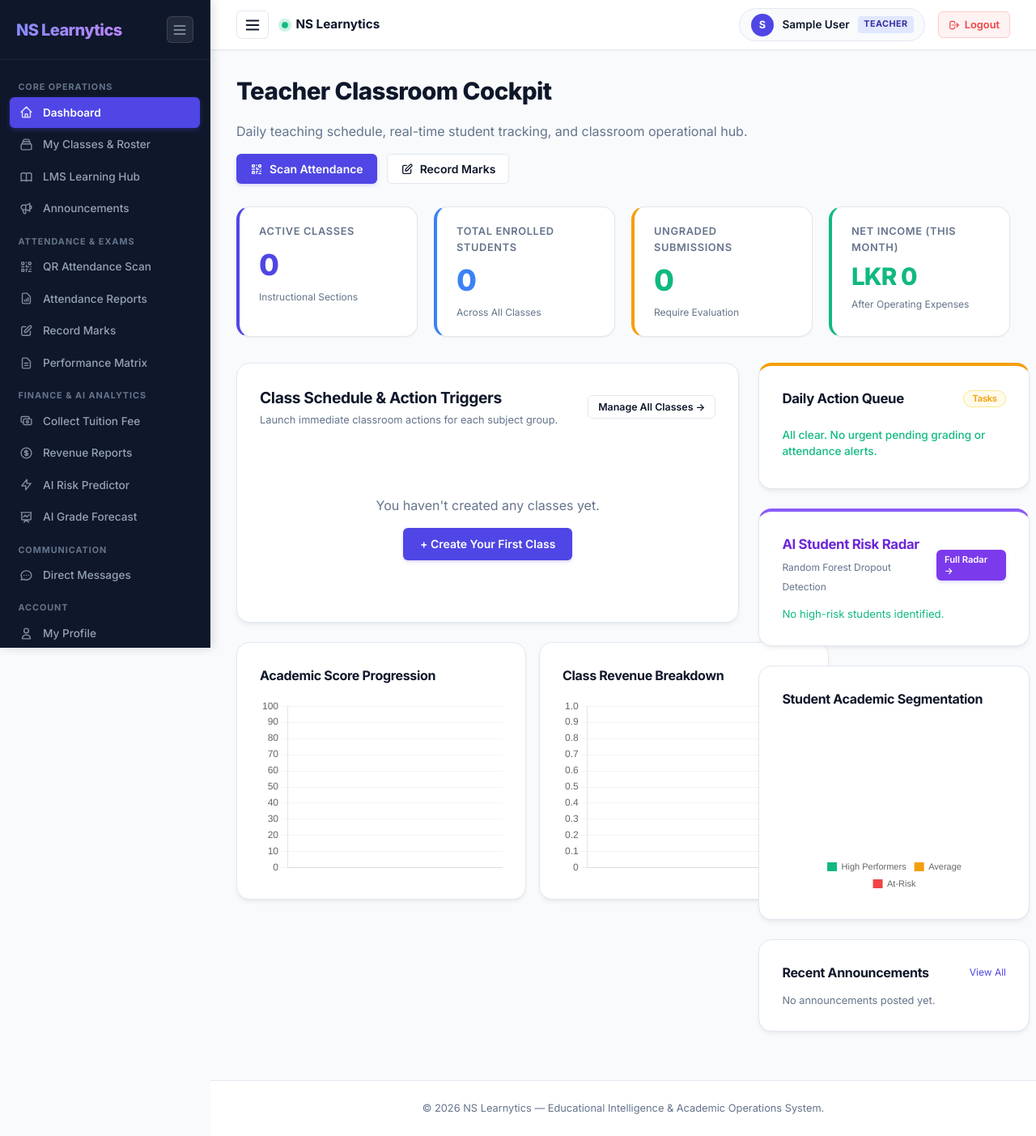
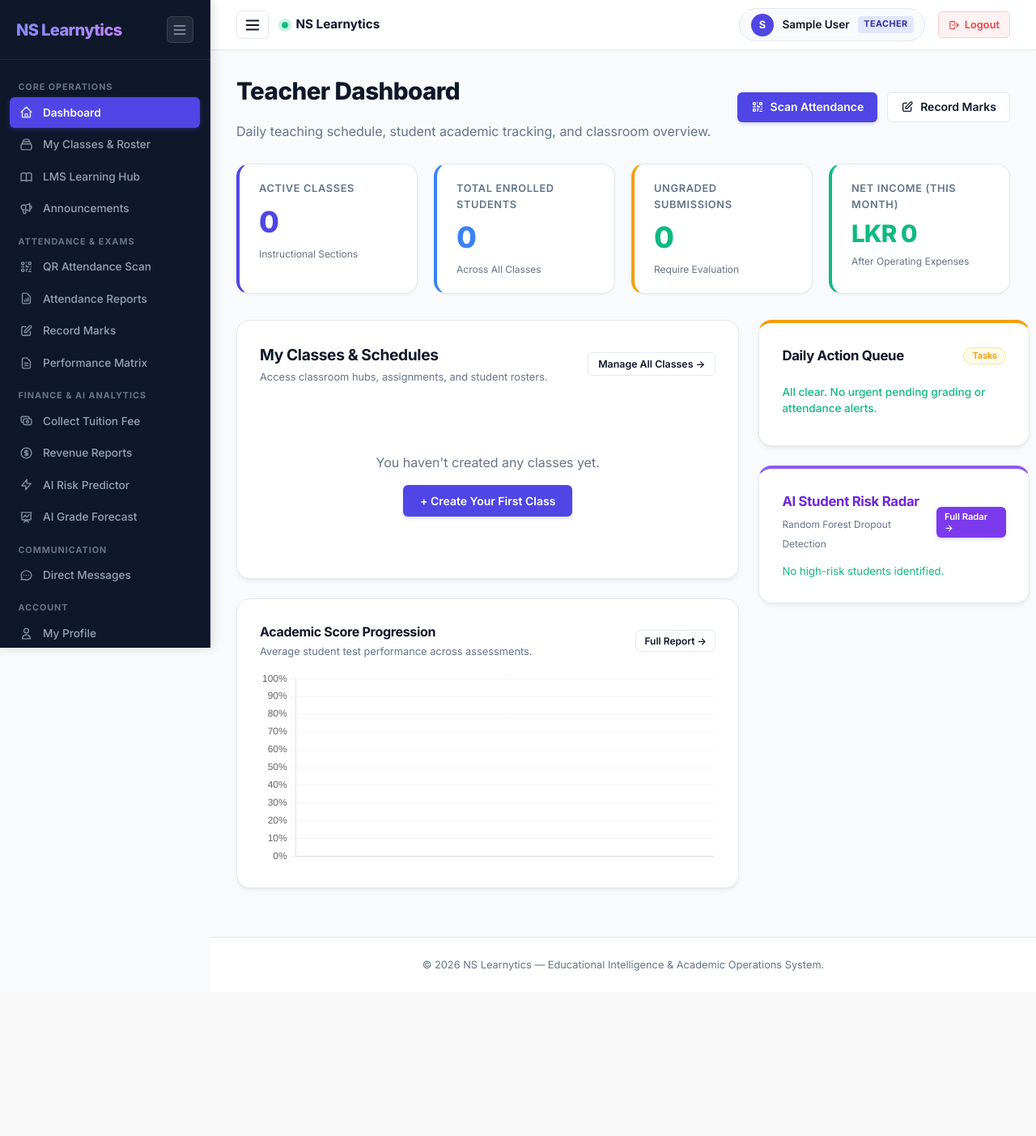
Before and after one commit to nihadn6/NS-learnytics, a Flask app: page /teacher_dashboard in a window 1280 px wide. Shown: the whole page at 81% size. After the commit the page ends 1199 px from the top, so only its background shows below. Run offline with Flask 3, Linux system fonts and the light colour scheme; the visitor is signed in with stand-in values (Sample User, id 1); data that the repository does not hold is empty.

Commit message:
Streamline teacher dashboard: focus on single academic trend chart and clean up repetitive class buttons and announcements

```diff
--- a/templates/teacher_dashboard.html
+++ b/templates/teacher_dashboard.html
@@ -11,9 +11,9 @@
 <div class="dashboard-hero-header">
     <div>
         <h1 style="font-size: 1.85rem; font-weight: 800; color: var(--text-main); margin-bottom: 0.2rem;">
-            Teacher Classroom Cockpit
+            Teacher Dashboard
         </h1>
-        <p class="text-muted" style="margin-bottom: 0;">Daily teaching schedule, real-time student tracking, and classroom operational hub.</p>
+        <p class="text-muted" style="margin-bottom: 0;">Daily teaching schedule, student academic tracking, and classroom overview.</p>
     </div>
     <div style="display: flex; gap: 0.75rem; flex-wrap: wrap;">
         <a href="{{ url_for('attendance.scan_attendance') }}" class="btn btn-primary" style="padding: 0.55rem 1rem;">
@@ -65,8 +65,8 @@
         <div class="card">
             <div style="display: flex; justify-content: space-between; align-items: center; margin-bottom: 1.25rem;">
                 <div>
-                    <h2 style="font-size: 1.2rem; font-weight: 700; margin-bottom: 0.2rem;">Class Schedule & Action Triggers</h2>
-                    <p class="text-muted" style="font-size: 0.8rem; margin: 0;">Launch immediate classroom actions for each subject group.</p>
+                    <h2 style="font-size: 1.2rem; font-weight: 700; margin-bottom: 0.2rem;">My Classes & Schedules</h2>
+                    <p class="text-muted" style="font-size: 0.8rem; margin: 0;">Access classroom hubs, assignments, and student rosters.</p>
                 </div>
                 <a href="{{ url_for('classes.view_classes') }}" class="btn btn-outline" style="font-size: 0.775rem; padding: 0.35rem 0.75rem;">Manage All Classes &rarr;</a>
             </div>
@@ -89,19 +89,13 @@
                                 </div>
                             </div>
 
-                            <!-- Action Station Buttons -->
+                            <!-- Clean Action Buttons -->
                             <div style="display: flex; gap: 0.5rem; flex-wrap: wrap; border-top: 1px solid var(--border-light); padding-top: 0.65rem;">
-                                <a href="{{ url_for('attendance.scan_attendance') }}" class="btn btn-primary" style="font-size: 0.75rem; padding: 0.35rem 0.7rem;">
-                                    Scan Attendance
+                                <a href="{{ url_for('lms.index', class_id=c.id) }}" class="btn btn-primary" style="font-size: 0.75rem; padding: 0.35rem 0.75rem;">
+                                    Class Hub
                                 </a>
-                                <a href="{{ url_for('performance.add_marks') }}" class="btn btn-outline" style="font-size: 0.75rem; padding: 0.35rem 0.7rem;">
-                                    Enter Marks
-                                </a>
-                                <a href="{{ url_for('lms.index', class_id=c.id) }}" class="btn btn-outline" style="font-size: 0.75rem; padding: 0.35rem 0.7rem;">
-                                    LMS Hub
-                                </a>
-                                <a href="{{ url_for('enrollment.view_students', class_id=c.id) }}" class="btn btn-outline" style="font-size: 0.75rem; padding: 0.35rem 0.7rem;">
-                                    Class Roster
+                                <a href="{{ url_for('enrollment.view_students', class_id=c.id) }}" class="btn btn-outline" style="font-size: 0.75rem; padding: 0.35rem 0.75rem;">
+                                    Student Roster
                                 </a>
                             </div>
                         </div>
@@ -115,19 +109,17 @@
             {% endif %}
         </div>
 
-        <!-- Academic Trends & Revenue Charts -->
-        <div class="grid gap-4" style="grid-template-columns: 1fr 1fr;">
-            <div class="card">
-                <h3 style="font-size: 1rem; font-weight: 700; margin-bottom: 1rem;">Academic Score Progression</h3>
-                <div style="height: 220px;">
-                    <canvas id="perfChart"></canvas>
+        <!-- Academic Trends Chart (Single Focused Chart) -->
+        <div class="card">
+            <div style="display: flex; justify-content: space-between; align-items: center; margin-bottom: 0.85rem;">
+                <div>
+                    <h3 style="font-size: 1rem; font-weight: 700; margin-bottom: 0.15rem;">Academic Score Progression</h3>
+                    <p class="text-muted" style="font-size: 0.8rem; margin: 0;">Average student test performance across assessments.</p>
                 </div>
+                <a href="{{ url_for('performance.performance_report') }}" class="btn btn-outline" style="font-size: 0.75rem; padding: 0.3rem 0.65rem;">Full Report &rarr;</a>
             </div>
-            <div class="card">
-                <h3 style="font-size: 1rem; font-weight: 700; margin-bottom: 1rem;">Class Revenue Breakdown</h3>
-                <div style="height: 220px;">
-                    <canvas id="revChart"></canvas>
-                </div>
+            <div style="height: 240px;">
+                <canvas id="perfChart"></canvas>
             </div>
         </div>
 
@@ -213,35 +205,6 @@
             {% endif %}
         </div>
 
-        <!-- Student Segmentation Breakdown -->
-        <div class="card">
-            <h3 style="font-size: 1rem; font-weight: 700; margin-bottom: 0.75rem;">Student Academic Segmentation</h3>
-            <div style="max-width: 220px; margin: 0 auto;">
-                <canvas id="segChart"></canvas>
-            </div>
-        </div>
-
-        <!-- Recent Announcements -->
-        <div class="card">
-            <div style="display: flex; justify-content: space-between; align-items: center; margin-bottom: 0.85rem;">
-                <h3 style="font-size: 1rem; font-weight: 700; margin: 0;">Recent Announcements</h3>
-                <a href="{{ url_for('announcements.feed') }}" style="font-size: 0.75rem; color: var(--primary);">View All</a>
-            </div>
-
-            {% if recent_announcements %}
-                <div style="display: flex; flex-direction: column; gap: 0.65rem;">
-                    {% for a in recent_announcements %}
-                        <div style="border-left: 3px solid var(--warning); padding-left: 0.65rem;">
-                            <div style="font-weight: 600; font-size: 0.825rem; color: var(--text-main);">{{ a.title }}</div>
-                            <div style="font-size: 0.725rem; color: var(--text-muted);">{{ a.subject }} &bull; {{ a.created_at.strftime('%b %d') }}</div>
-                        </div>
-                    {% endfor %}
-                </div>
-            {% else %}
-                <p style="font-size: 0.8rem; color: var(--text-muted); margin: 0;">No announcements posted yet.</p>
-            {% endif %}
-        </div>
-
     </div>
 </div>
 
@@ -264,44 +227,19 @@
                 label: 'Average Score (%)',
                 data: {{ perf_data | safe }},
                 borderColor: '#4f46e5',
-                backgroundColor: 'rgba(79, 70, 229, 0.1)',
+                backgroundColor: 'rgba(79, 70, 229, 0.08)',
                 fill: true,
-                tension: 0.4
+                tension: 0.35,
+                pointRadius: 4,
+                pointHoverRadius: 6
             }]
         },
         options: {
             ...chartOptions,
-            scales: { y: { min: 0, max: 100, grid: { color: '#f1f5f9' } }, x: { grid: { display: false } } }
-        }
-    });
-
-    new Chart(document.getElementById('revChart'), {
-        type: 'bar',
-        data: {
-            labels: {{ rev_labels | safe }},
-            datasets: [{
-                label: 'Revenue (LKR)',
-                data: {{ rev_data | safe }},
-                backgroundColor: '#10b981',
-                borderRadius: 4
-            }]
-        },
-        options: chartOptions
-    });
-
-    new Chart(document.getElementById('segChart'), {
-        type: 'doughnut',
-        data: {
-            labels: ['High Performers', 'Average', 'At-Risk'],
-            datasets: [{
-                data: [{{ segmentation.high }}, {{ segmentation.avg }}, {{ segmentation.risk }}],
-                backgroundColor: ['#10b981', '#f59e0b', '#ef4444'],
-                borderWidth: 0
-            }]
-        },
-        options: {
-            responsive: true,
-            plugins: { legend: { position: 'bottom', labels: { boxWidth: 12, font: { size: 11 } } } }
+            scales: {
+                y: { min: 0, max: 100, grid: { color: '#f1f5f9' }, ticks: { callback: v => v + '%' } },
+                x: { grid: { display: false } }
+            }
         }
     });
 </script>
```
